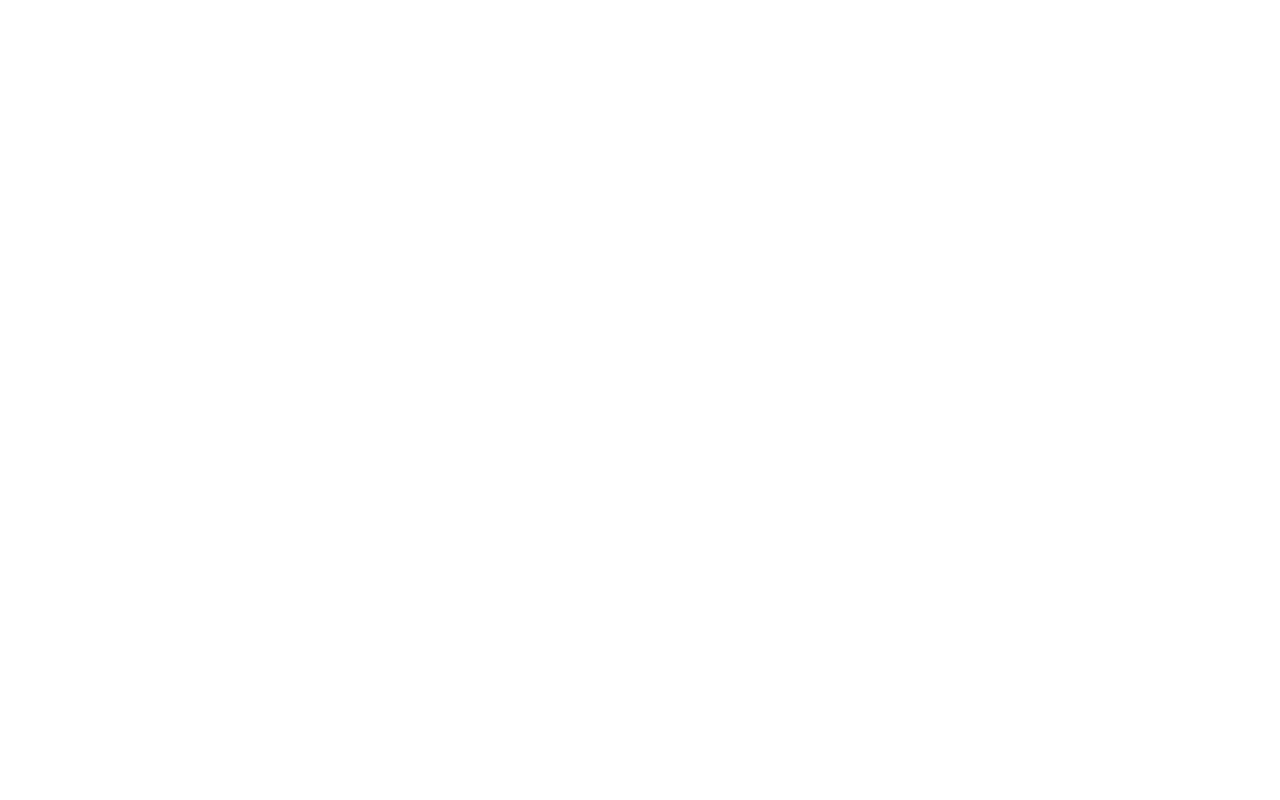
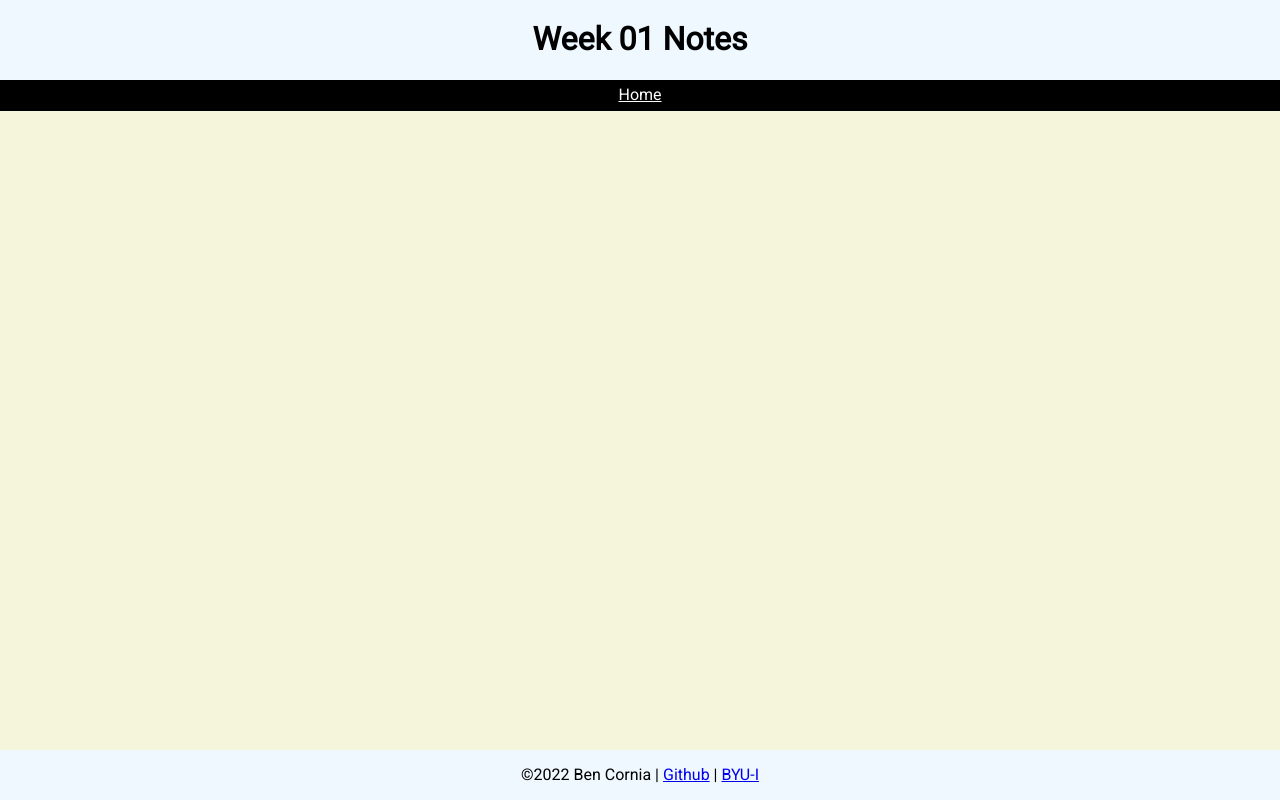
Before and after one commit to corniab/wdd330, a plain HTML site: page 01/index.html in a window 1280 px wide. Drawn offline with nearby package versions, Linux system fonts and the light colour scheme; the site is published under a folder, as on GitHub Pages, so addresses that start at the root find nothing.

Commit message:
Fix relative path for template files.

```diff
--- a/01/index.html
+++ b/01/index.html
@@ -6,11 +6,11 @@
 		<meta name="viewport" content="width=device-width, initial-scale=1.0" />
 		<title>Week 1</title>
 		<link rel="stylesheet" href="https://necolas.github.io/normalize.css/8.0.1/normalize.css" />
-		<link rel="stylesheet" href="/css/styles.css" />
-		<link rel="stylesheet" href="/css/template.css" />
+		<link rel="stylesheet" href="../css/styles.css" />
+		<link rel="stylesheet" href="../css/template.css" />
 	</head>
 	<body>
-		<script src="/js/template.js"></script>
-		<script src="/js/dates.js"></script>
+		<script src="../js/template.js"></script>
+		<script src="../js/dates.js"></script>
 	</body>
 </html>
```
